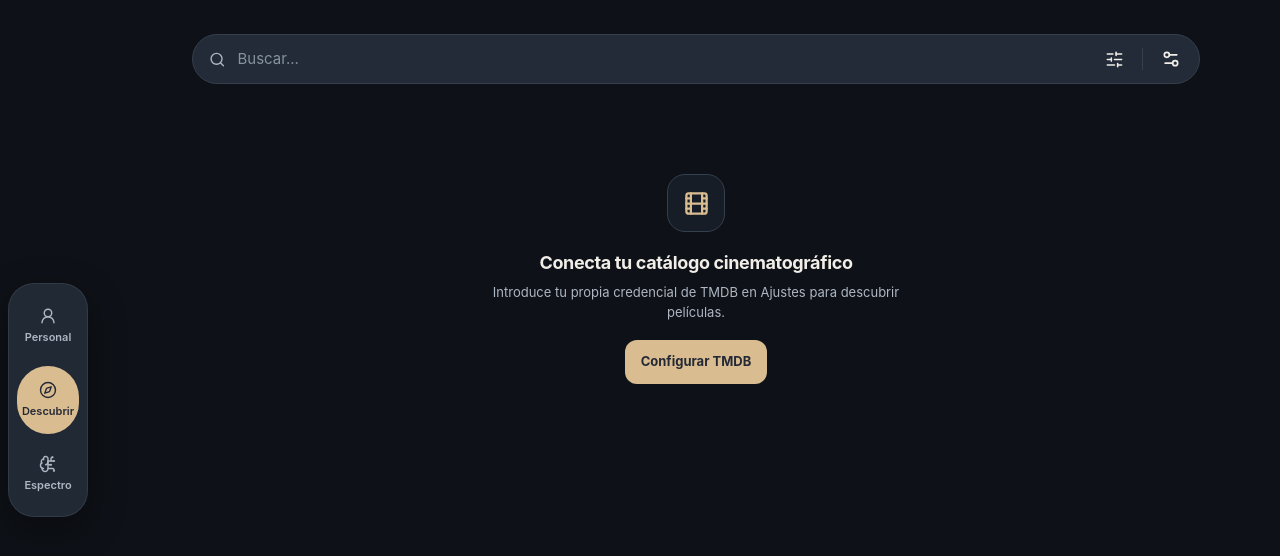
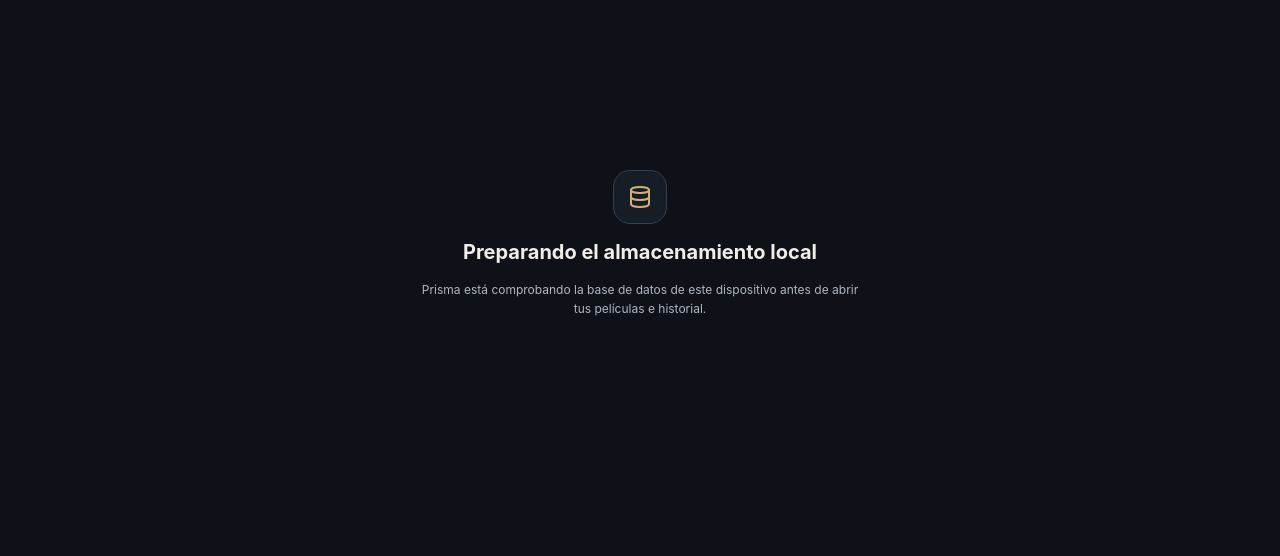
Before and after one commit to ElFast-dev/Prisma, a React (Vite) app: page / in a window 1280 px wide. Before the commit this address led to /#/discover. Shown: the top 556 px of the page. Built offline with nearby package versions, Linux system fonts and the light colour scheme.

Commit message:
fix(app): wait for local database before mounting

```diff
--- a/src/main.tsx
+++ b/src/main.tsx
@@ -2,20 +2,28 @@ import React from "react";
 import { registerSW } from "virtual:pwa-register";
 import ReactDOM from "react-dom/client";
 import App from "./App";
-import { prismaDb } from "./infrastructure/database/database";
+import { DatabaseBootstrap } from "./components/DatabaseBootstrap";
+import { pwaUpdateManager } from "./infrastructure/pwa/updateManager";
+import { installVitePreloadRecovery } from "./infrastructure/pwa/preloadRecovery";
 import "./styles/tokens.css";
 import "./styles/global.css";
 import "./styles/catalog.css";
 
-// Abre IndexedDB antes de pintar las rutas cargadas bajo demanda. Así la primera
-// pantalla local recibe las tablas listas sin esperar a su propio primer efecto.
-void prismaDb.open().catch(() => undefined);
+// Un fallo al descargar una pantalla antigua permite una recarga de recuperación,
+// limitada por pestaña para evitar bucles si el recurso sigue sin estar disponible.
+installVitePreloadRecovery();
 
-// Comprueba versiones nuevas al arrancar la PWA y activa la versión publicada.
-registerSW({ immediate: true });
+// Una nueva versión se anuncia; el usuario decide cuándo recargar la aplicación.
+const updateServiceWorker = registerSW({
+  immediate: true,
+  onNeedRefresh: () => pwaUpdateManager.notifyUpdateAvailable()
+});
+pwaUpdateManager.setUpdateService(updateServiceWorker);
 
 ReactDOM.createRoot(document.getElementById("root")!).render(
   <React.StrictMode>
-    <App />
+    <DatabaseBootstrap>
+      <App />
+    </DatabaseBootstrap>
   </React.StrictMode>
 );
```
